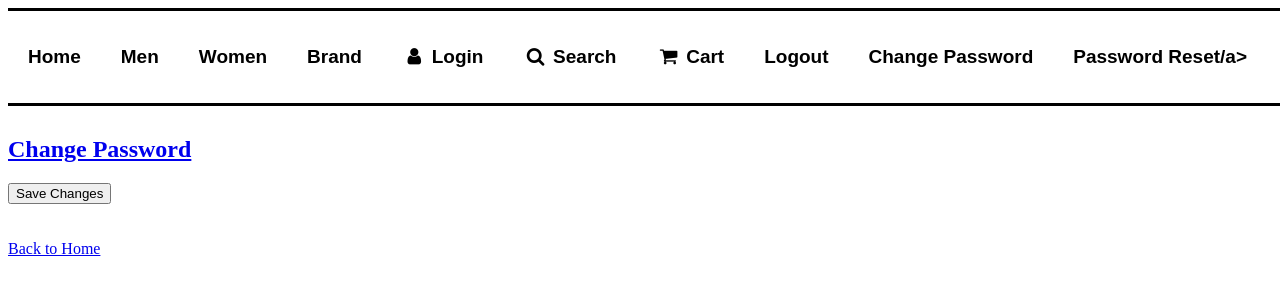
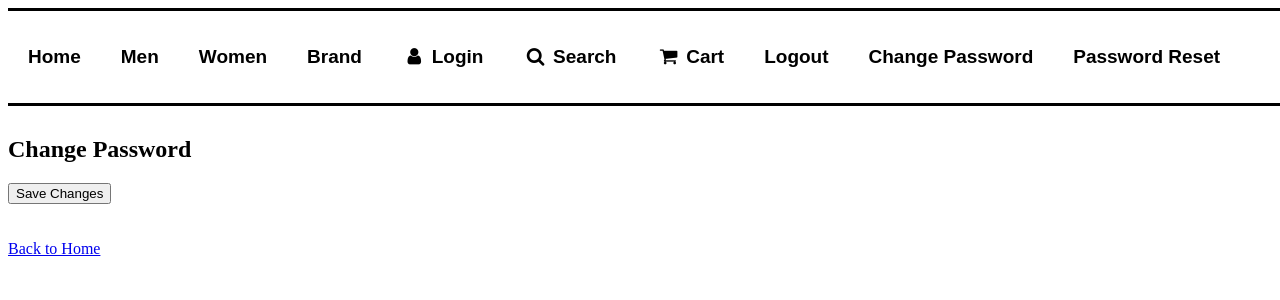
Before and after one commit to ValerieLove/CS3773-Keyboard-Warriors, a Django app: page /accounts/password_change in a window 1280 px wide. Shown: the top 300 px of the page. Run offline with Django 4.2, Linux system fonts and the light colour scheme; the visitor is signed in with stand-in values (Sample User, id 1); some libraries are stand-ins or nearby versions.

Commit message:
fixed password reset

```diff
--- a/pages/templates/Brand.html
+++ b/pages/templates/Brand.html
@@ -19,7 +19,7 @@
     {% if user.is_authenticated %}
     <a href="{% url 'logout' %}"><i class="Logout"></i> Logout</a>
     <a href="{% url 'password_change' %}"><i class="Change"></i> Change Password</a>
-    <a href="{% url 'password_reset' %}"><i class="Reset"></i> Password Reset/a>
+    <a href="{% url 'password_reset' %}"><i class="Reset"></i> Password Reset</a>
     {% endif %}
 
   </div>
--- a/pages/templates/Checkout.html
+++ b/pages/templates/Checkout.html
@@ -23,7 +23,7 @@
     {% if user.is_authenticated %}
     <a href="{% url 'logout' %}"><i class="Logout"></i> Logout</a>
     <a href="{% url 'password_change' %}"><i class="Change"></i> Change Password</a>
-    <a href="{% url 'password_reset' %}"><i class="Reset"></i> Password Reset/a>
+    <a href="{% url 'password_reset' %}"><i class="Reset"></i> Password Reset</a>
     {% endif %}
   </div>
 </head>
--- a/pages/templates/Search.html
+++ b/pages/templates/Search.html
@@ -21,7 +21,7 @@
     {% if user.is_authenticated %}
     <a href="{% url 'logout' %}"><i class="Logout"></i> Logout</a>
     <a href="{% url 'password_change' %}"><i class="Change"></i> Change Password</a>
-    <a href="{% url 'password_reset' %}"><i class="Reset"></i> Password Reset/a>
+    <a href="{% url 'password_reset' %}"><i class="Reset"></i> Password Reset</a>
     {% endif %}
   </div>
 </head>
--- a/pages/templates/Webstore.html
+++ b/pages/templates/Webstore.html
@@ -22,7 +22,7 @@
     {% if user.is_authenticated %}
     <a href="{% url 'logout' %}"><i class="Logout"></i> Logout</a>
     <a href="{% url 'password_change' %}"><i class="Change"></i> Change Password</a>
-    <a href="{% url 'password_reset' %}"><i class="Reset"></i> Password Reset/a>
+    <a href="{% url 'password_reset' %}"><i class="Reset"></i> Password Reset</a>
     {% endif %}
   </div>
 </head>
--- a/pages/templates/newCart.html
+++ b/pages/templates/newCart.html
@@ -25,7 +25,7 @@
     {% if user.is_authenticated %}
     <a href="{% url 'logout' %}"><i class="Logout"></i> Logout</a>
     <a href="{% url 'password_change' %}"><i class="Change"></i> Change Password</a>
-    <a href="{% url 'password_reset' %}"><i class="Reset"></i> Password Reset/a>
+    <a href="{% url 'password_reset' %}"><i class="Reset"></i> Password Reset</a>
     {% endif %}
   </div>
 </head>
--- a/pages/templates/newMen.html
+++ b/pages/templates/newMen.html
@@ -22,7 +22,7 @@
     {% if user.is_authenticated %}
     <a href="{% url 'logout' %}"><i class="Logout"></i> Logout</a>
     <a href="{% url 'password_change' %}"><i class="Change"></i> Change Password</a>
-    <a href="{% url 'password_reset' %}"><i class="Reset"></i> Password Reset/a>
+    <a href="{% url 'password_reset' %}"><i class="Reset"></i> Password Reset</a>
     {% endif %}
 
   </div>
--- a/pages/templates/newWomen.html
+++ b/pages/templates/newWomen.html
@@ -22,7 +22,7 @@
     {% if user.is_authenticated %}
     <a href="{% url 'logout' %}"><i class="Logout"></i> Logout</a>
     <a href="{% url 'password_change' %}"><i class="Change"></i> Change Password</a>
-    <a href="{% url 'password_reset' %}"><i class="Reset"></i> Password Reset/a>
+    <a href="{% url 'password_reset' %}"><i class="Reset"></i> Password Reset</a>
     {% endif %}
 
   </div>
--- a/pages/templates/registration/change_password.html
+++ b/pages/templates/registration/change_password.html
@@ -20,7 +20,7 @@
     {% if user.is_authenticated %}
     <a href="{% url 'logout' %}"><i class="Logout"></i> Logout</a>
     <a href="{% url 'password_change' %}"><i class="Change"></i> Change Password</a>
-    <a href="{% url 'password_reset' %}"><i class="Reset"></i> Password Reset/a>
+    <a href="{% url 'password_reset' %}"><i class="Reset"></i> Password Reset</a>
     {% endif %}
 
   </div>
--- a/pages/templates/registration/login.html
+++ b/pages/templates/registration/login.html
@@ -20,7 +20,7 @@
     {% if user.is_authenticated %}
     <a href="{% url 'logout' %}"><i class="Logout"></i> Logout</a>
     <a href="{% url 'password_change' %}"><i class="Change"></i> Change Password</a>
-    <a href="{% url 'password_reset' %}"><i class="Reset"></i> Password Reset/a>
+    <a href="{% url 'password_reset' %}"><i class="Reset"></i> Password Reset</a>
     {% endif %}
 
   </div>
--- a/pages/templates/registration/signup.html
+++ b/pages/templates/registration/signup.html
@@ -20,7 +20,7 @@
     {% if user.is_authenticated %}
     <a href="{% url 'logout' %}"><i class="Logout"></i> Logout</a>
     <a href="{% url 'password_change' %}"><i class="Change"></i> Change Password</a>
-    <a href="{% url 'password_reset' %}"><i class="Reset"></i> Password Reset/a>
+    <a href="{% url 'password_reset' %}"><i class="Reset"></i> Password Reset</a>
     {% endif %}
 
   </div>
```
